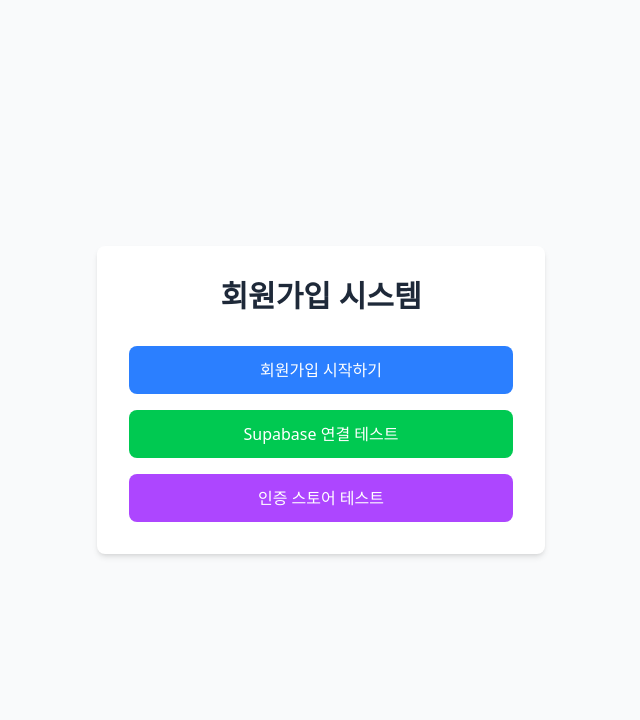
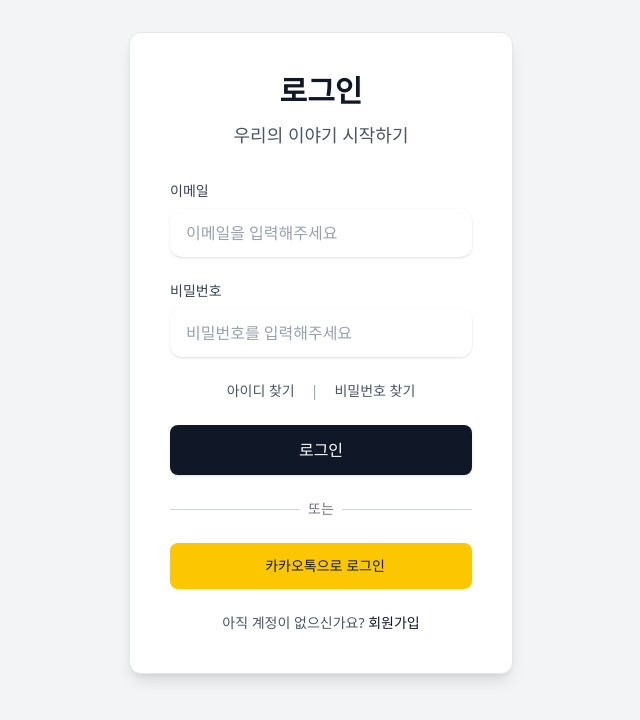
Before and after one commit to GEON1999/Signup_Form, a React (Vite) app: page / in a window 1280 px wide. Shown: the top 720 px of the page, without its empty margins (319-959 px from the left). Built offline with nearby package versions, Linux system fonts and the light colour scheme; no server answers.

Commit message:
feat: 로그인 및 홈 페이지 개발

```diff
--- a/src/pages/Home.tsx
+++ b/src/pages/Home.tsx
@@ -1,77 +1,139 @@
 import React, { useState } from 'react';
 import { Link } from 'react-router-dom';
-import { supabase } from '../lib/supabase';
-import AuthTest from '../components/AuthTest';
+import { Input, Button, FormContainer } from '../components/ui';
+
+interface LoginData {
+  email: string;
+  password: string;
+}
 
 const Home: React.FC = () => {
-  const [showAuthTest, setShowAuthTest] = useState(false);
+  const [loginData, setLoginData] = useState<LoginData>({
+    email: '',
+    password: '',
+  });
+  const [isLoading, setIsLoading] = useState(false);
 
-  const testSupabaseConnection = async () => {
-    try {
-      const { error } = await supabase.from('test').select('*').limit(1);
-      if (error) {
-        if (
-          error.message.includes('does not exist') &&
-          (error.message.includes('test') ||
-            error.message.includes('public.test'))
-        ) {
-          console.log('Supabase 연결 성공');
-        } else {
-          console.log(`Supabase 연결 실패: ${error.message}`);
-        }
-      } else {
-        console.log('Supabase 연결 및 테이블 접근 성공');
-      }
-    } catch (err) {
-      console.log(`Supabase 연결 오류: ${err}`);
-    }
+  const handleInputChange = (e: React.ChangeEvent<HTMLInputElement>) => {
+    const { name, value } = e.target;
+    setLoginData((prev) => ({ ...prev, [name]: value }));
   };
 
-  if (showAuthTest) {
-    return (
-      <div className="min-h-screen bg-gray-50">
-        <div className="container mx-auto py-8">
-          <button
-            onClick={() => setShowAuthTest(false)}
-            className="mb-4 bg-gray-500 text-white px-4 py-2 rounded-lg hover:bg-gray-600 transition duration-200"
-          >
-            ← 홈으로 돌아가기
-          </button>
-          <AuthTest />
-        </div>
-      </div>
-    );
-  }
+  const handleLogin = async () => {
+    setIsLoading(true);
+    // 실제 로그인 API 호출 대신 시뮬레이션
+    await new Promise((resolve) => setTimeout(resolve, 1000));
+    console.log('로그인 데이터:', loginData);
+    alert('로그인 기능은 데모용입니다.');
+    setIsLoading(false);
+  };
+
+  const handleKakaoLogin = () => {
+    // 카카오 로그인 시뮬레이션
+    console.log('카카오 로그인 요청');
+    alert('카카오 로그인은 데모용입니다.');
+  };
+
+  const handleFindAccount = (type: 'id' | 'password') => {
+    // 계정 찾기 시뮬레이션
+    console.log(`${type === 'id' ? '아이디' : '비밀번호'} 찾기 요청`);
+    alert(`${type === 'id' ? '아이디' : '비밀번호'} 찾기는 데모용입니다.`);
+  };
 
   return (
-    <div className="min-h-screen bg-gray-50 flex flex-col items-center justify-center p-4">
-      <div className="max-w-md w-full bg-white rounded-lg shadow-md p-8">
-        <h1 className="text-3xl font-bold text-center text-gray-800 mb-8">
-          회원가입 시스템
-        </h1>
+    <div className="min-h-screen bg-gray-100 py-8">
+      <div className="max-w-4xl mx-auto px-4">
+        <FormContainer
+          title="로그인"
+          subtitle="우리의 이야기 시작하기"
+          maxWidth="sm"
+        >
+          {/* 로그인 폼 */}
+          <div className="space-y-6">
+            {/* 이메일/아이디 */}
+            <Input
+              label="이메일"
+              name="email"
+              type="email"
+              placeholder="이메일을 입력해주세요"
+              value={loginData.email}
+              onChange={handleInputChange}
+              autoComplete="username"
+            />
 
-        <div className="space-y-4">
-          <Link
-            to="/signup/step1"
-            className="w-full bg-blue-500 text-white py-3 px-4 rounded-lg hover:bg-blue-600 transition duration-200 text-center block"
+            {/* 비밀번호 */}
+            <Input
+              label="비밀번호"
+              name="password"
+              type="password"
+              placeholder="비밀번호를 입력해주세요"
+              value={loginData.password}
+              onChange={handleInputChange}
+              autoComplete="current-password"
+            />
+          </div>
+
+          {/* 계정 찾기 링크 */}
+          <div className="flex justify-center space-x-4 text-sm text-gray-600">
+            <button
+              onClick={() => handleFindAccount('id')}
+              className="hover:text-gray-900 transition-colors duration-200"
+            >
+              아이디 찾기
+            </button>
+            <span className="text-gray-400">|</span>
+            <button
+              onClick={() => handleFindAccount('password')}
+              className="hover:text-gray-900 transition-colors duration-200"
+            >
+              비밀번호 찾기
+            </button>
+          </div>
+
+          {/* 로그인 버튼 */}
+          <Button
+            variant="primary"
+            size="md"
+            onClick={handleLogin}
+            loading={isLoading}
+            loadingText="로그인 중..."
+            className="w-full"
           >
-            회원가입 시작하기
-          </Link>
+            로그인
+          </Button>
 
+          {/* 구분선 */}
+          <div className="relative">
+            <div className="absolute inset-0 flex items-center">
+              <div className="w-full border-t border-gray-300" />
+            </div>
+            <div className="relative flex justify-center text-sm">
+              <span className="bg-white px-2 text-gray-500">또는</span>
+            </div>
+          </div>
+
+          {/* 카카오 로그인 */}
           <button
-            onClick={testSupabaseConnection}
-            className="w-full bg-green-500 text-white py-3 px-4 rounded-lg hover:bg-green-600 transition duration-200"
+            onClick={handleKakaoLogin}
+            className="w-full flex items-center justify-center px-4 py-3 border border-transparent rounded-lg text-sm font-medium text-gray-900 bg-yellow-400 hover:bg-yellow-500 focus:outline-none focus:ring-2 focus:ring-offset-2 focus:ring-yellow-400 transition-colors duration-200"
           >
-            Supabase 연결 테스트
+            <span className="mr-2"></span>
+            카카오톡으로 로그인
           </button>
 
-          <button
-            onClick={() => setShowAuthTest(true)}
-            className="w-full bg-purple-500 text-white py-3 px-4 rounded-lg hover:bg-purple-600 transition duration-200"
-          >
-            인증 스토어 테스트
-          </button>
-        </div>
+          {/* 회원가입 링크 */}
+          <div className="text-center">
+            <p className="text-sm text-gray-600">
+              아직 계정이 없으신가요?{' '}
+              <Link
+                to="/signup/step1"
+                className="font-medium text-gray-900 hover:text-gray-700 transition-colors duration-200"
+              >
+                회원가입
+              </Link>
+            </p>
+          </div>
+        </FormContainer>
       </div>
     </div>
   );
```
